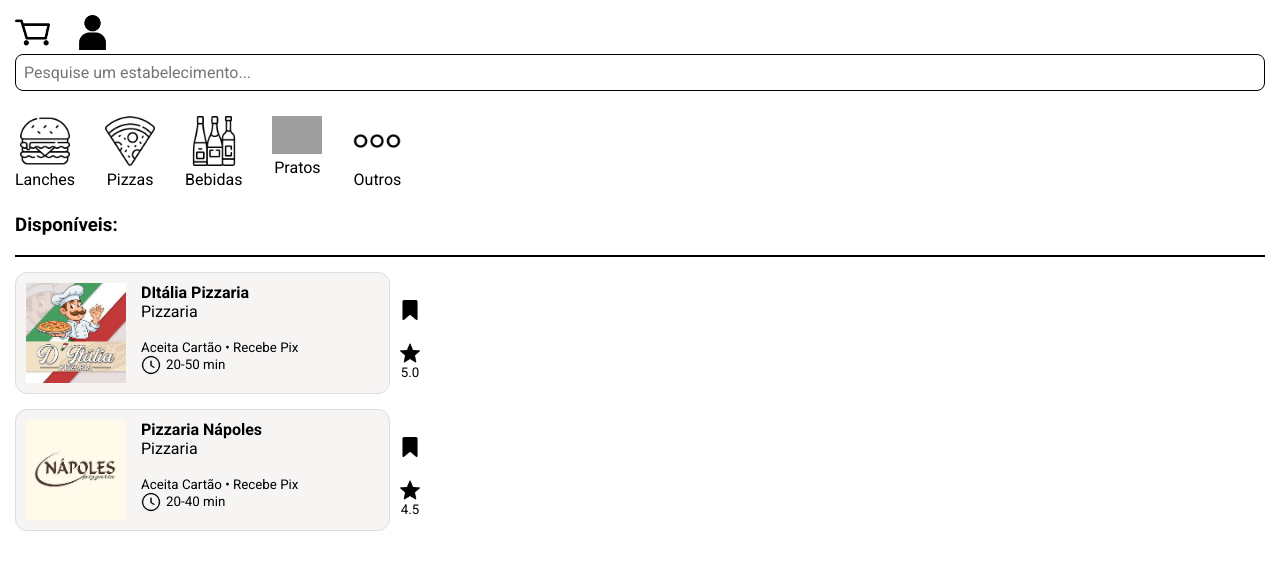
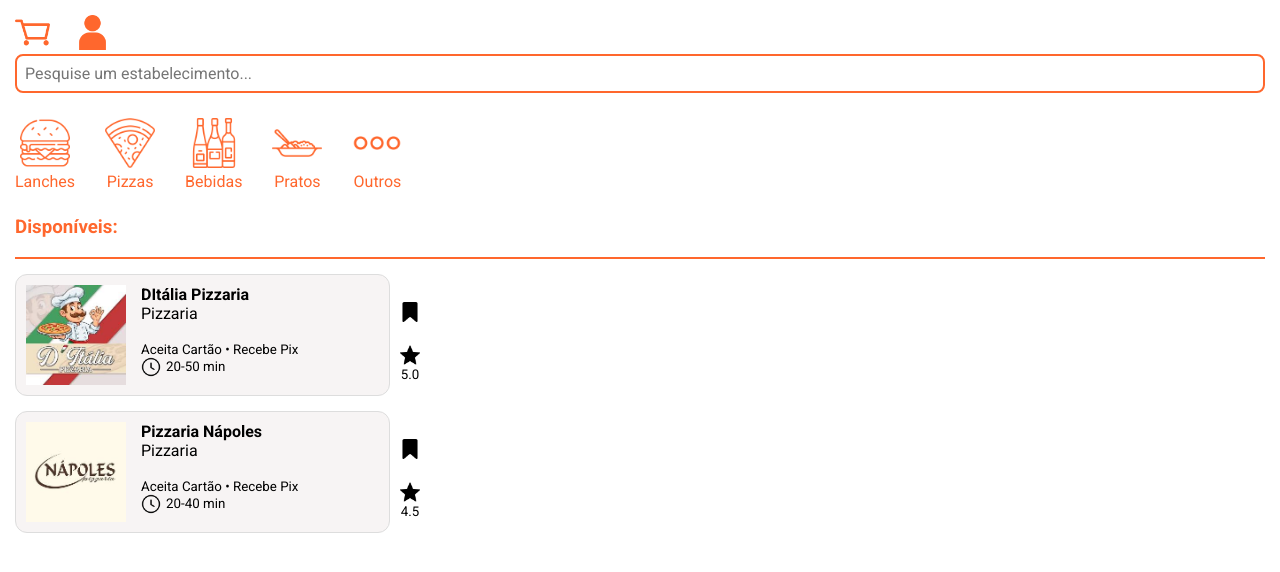
Before and after one commit to LUC4SMELLO/BaoDMais, a Flask app: page /pagina_inicial in a window 1280 px wide. Shown: the top 572 px of the page. Run offline with Flask 3, Linux system fonts and the light colour scheme; data comes from the database, SQL or seed files in the repository; grey boxes are pictures that could not be loaded.

Commit message:
feat: mudanças visuais página inicial

```diff
--- a/static/css/pagina_inicial.css
+++ b/static/css/pagina_inicial.css
@@ -3,6 +3,11 @@ body {
     font-family: 'Roboto', sans-serif;
     font-size: 16px;
     text-align: center;
+    background-color: white;
+}
+
+h3 {
+    color: #ff672d;
 }
 
 .container {
@@ -29,14 +34,23 @@ body {
 }
 
 .pesquisa {
-    border: 1px solid;
+    border: 2px solid;
     border-radius: 8px;
     width: 100%;
     box-sizing: border-box;
     padding: 8px;
     font-family: 'Roboto', sans-serif;
     font-size: 16px;
-    color: black;
+    border-color: #ff672d;
+    transition: transform 0.2s; /* Opcional: efeito suave ao passar o mouse */
+}
+
+.pesquisa:focus {
+    border-color: #ff672d;
+    outline: none;
+    transform: scale(1.01); /* Opcional: ícone aumenta levemente ao passar o mouse */
+    opacity: 0.8;          /* Opcional: ícone fica levemente transparente */
+    box-shadow: 0 4px 10px rgba(0, 0, 0, 0.1);
 }
 
 .categorias {
@@ -45,6 +59,7 @@ body {
     overflow-x: auto;
     margin-top: 25px;
     margin-bottom: 25px;
+    color: #ff672d;
 }
 
 .disponiveis {
@@ -55,6 +70,7 @@ hr {
     border: 0;
     border-top: 2px solid;
     margin-bottom: 15px;
+    border-color: #ff672d;
 }
 
 .card-link {
--- a/templates/pagina_inicial.html
+++ b/templates/pagina_inicial.html
@@ -22,10 +22,10 @@
             {% endif %}
             <div class="icones">
                 <a href="{{ url_for('carrinho.carrinho') }}">
-                    <img src="{{ url_for('static', filename='images/icons/carrinho_black.png') }}" width="35" alt="Carrinho">
+                    <img src="{{ url_for('static', filename='images/icons/carrinho_colorido.png') }}" width="35" alt="Carrinho">
                 </a>
                 <a href="{{ url_for('usuario.usuario') }}">
-                    <img src="{{ url_for('static', filename='images/icons/usuario_black.png') }}" width="35" alt="Usuário">
+                    <img src="{{ url_for('static', filename='images/icons/usuario_colorido.png') }}" width="35" alt="Usuário">
                 </a>
             </div>
         </div>
@@ -35,11 +35,11 @@
         </div>
 
         <div class="categorias">
-            <div><img src="{{ url_for('static', filename='images/icons/hamburguer_black.png') }}" width="50" alt="Lanche"><br>Lanches</div>
-            <div><img src="{{ url_for('static', filename='images/icons/pizza_black.png') }}" width="50" alt="Pizza"><br>Pizzas</div>
-            <div><img src="{{ url_for('static', filename='images/icons/bebida_black.png') }}" width="50" alt="Bebida"><br>Bebidas</div>
-            <div><img src="{{ url_for('static', filename='images/icons/prato_black.png') }}" width="50" alt="Prato"><br>Pratos</div>
-            <div><img src="{{ url_for('static', filename='images/icons/outros_black.png') }}" width="50" alt="Outros"><br>Outros</div>
+            <div><img src="{{ url_for('static', filename='images/icons/hamburguer_colorido.png') }}" width="50" alt="Lanche"><br>Lanches</div>
+            <div><img src="{{ url_for('static', filename='images/icons/pizza_colorido.png') }}" width="50" alt="Pizza"><br>Pizzas</div>
+            <div><img src="{{ url_for('static', filename='images/icons/bebida_colorido.png') }}" width="50" alt="Bebida"><br>Bebidas</div>
+            <div><img src="{{ url_for('static', filename='images/icons/prato_colorido.png') }}" width="50" alt="Prato"><br>Pratos</div>
+            <div><img src="{{ url_for('static', filename='images/icons/outros_colorido.png') }}" width="50" alt="Outros"><br>Outros</div>
         </div>
 
         <div class="disponiveis">
```
Also changed, not shown: static/images/icons/bebida_colorido.png (added), static/images/icons/carrinho_colorido.png (added), static/images/icons/hamburguer_colorido.png (added), static/images/icons/outros_colorido.png (added), static/images/icons/pizza_colorido.png (added), static/images/icons/prato_colorido.png (added), static/images/icons/usuario_colorido.png (added).
